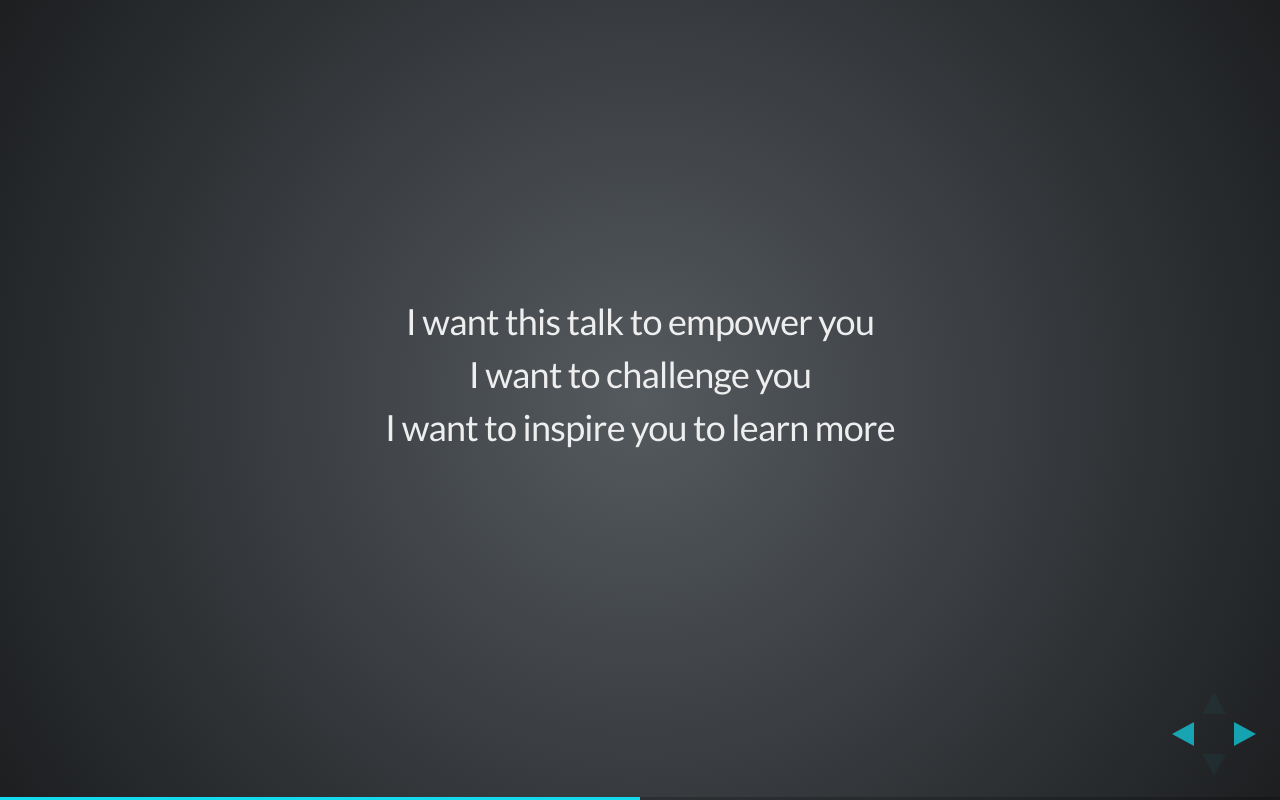
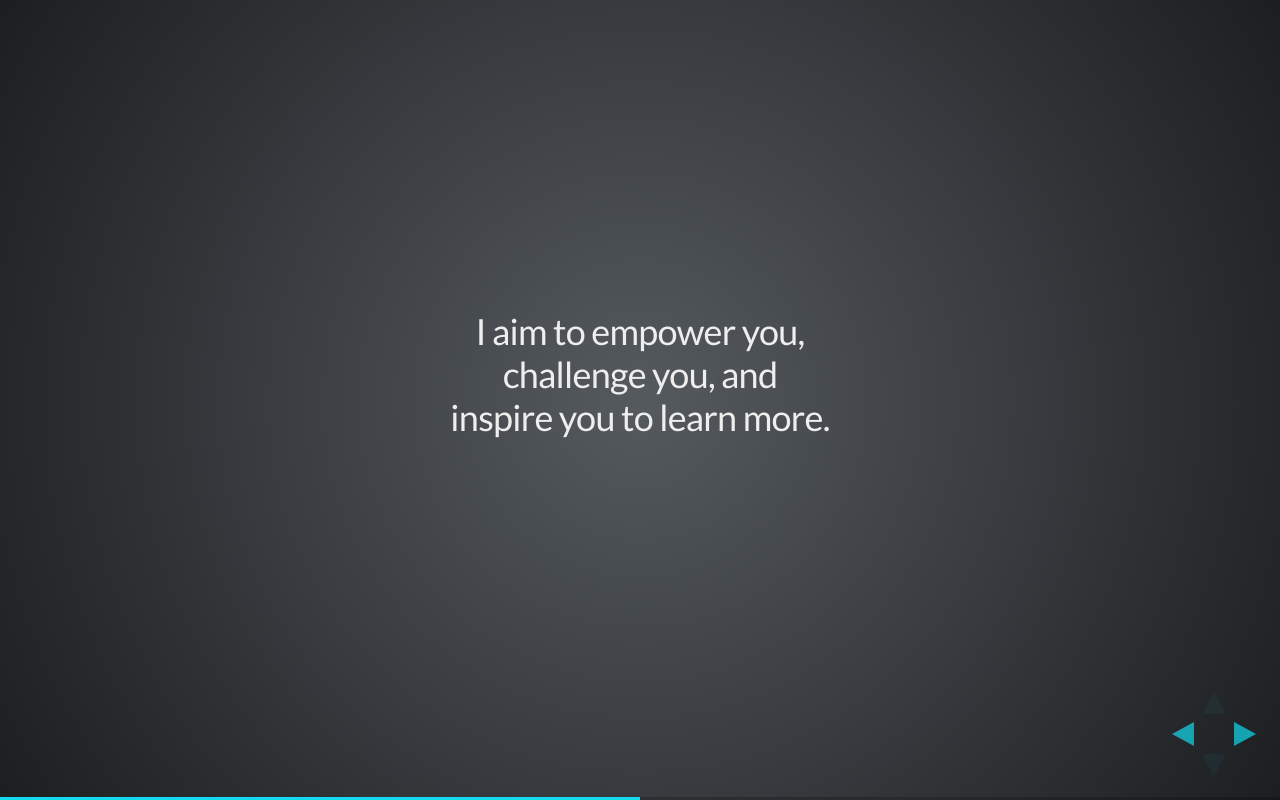
Before and after one commit to meonkeys/bgconcepts-explained, a website: page index.html in a window 1280 px wide. Both pictures are taken after a click on the element 1251 px from the left and 734 px from the top of the page. Drawn offline with Linux system fonts and the light colour scheme.

Commit message:
compress goals

```diff
--- a/index.html
+++ b/index.html
@@ -40,9 +40,9 @@
       </section>
 
       <section>
-        <p>I want this talk to empower you</p>
-        <p>I want to challenge you</p>
-        <p>I want to inspire you to learn more</p>
+        <p>I aim to empower you, <br/>
+        challenge you, and <br/>
+        inspire you to learn more.</p>
       </section>
 
       <section data-background="media/driver.jpg">
```
